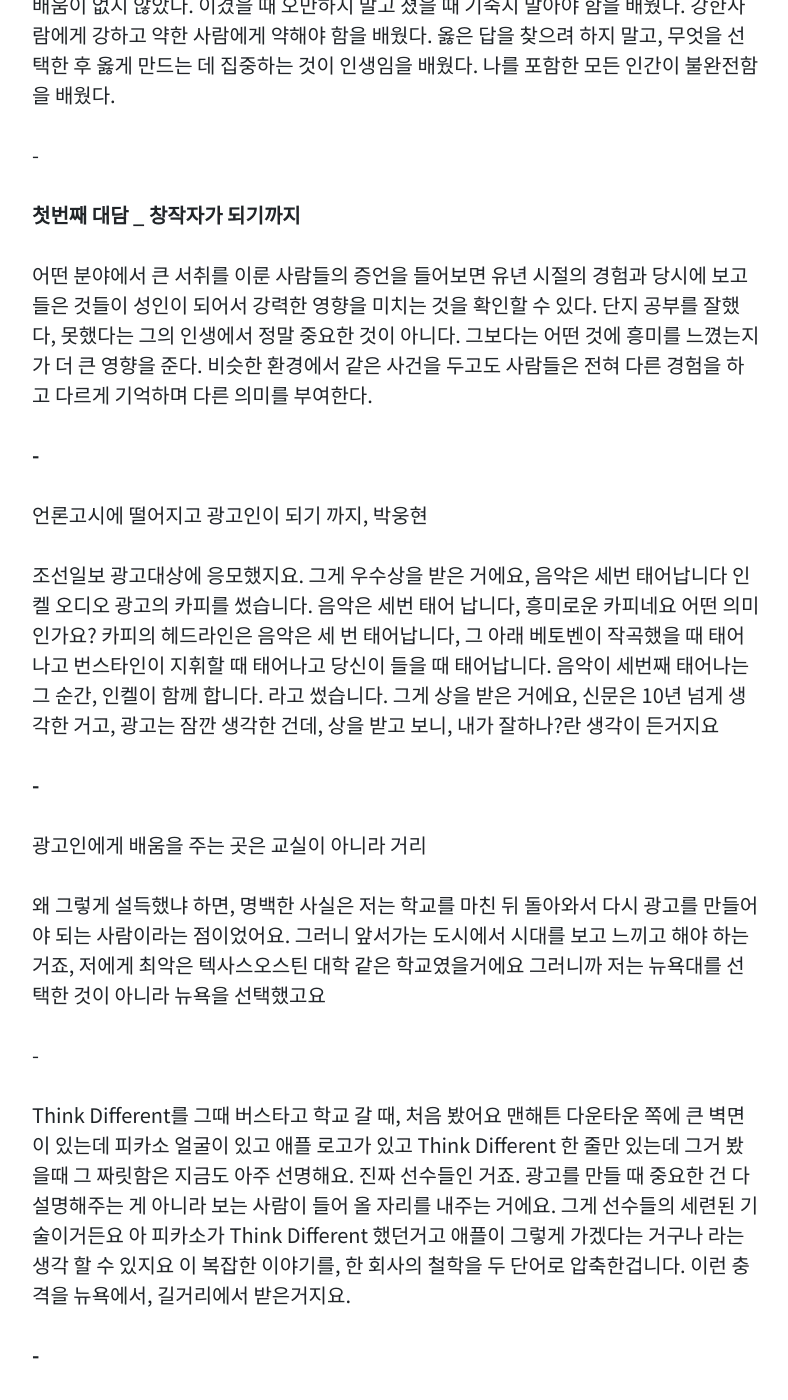
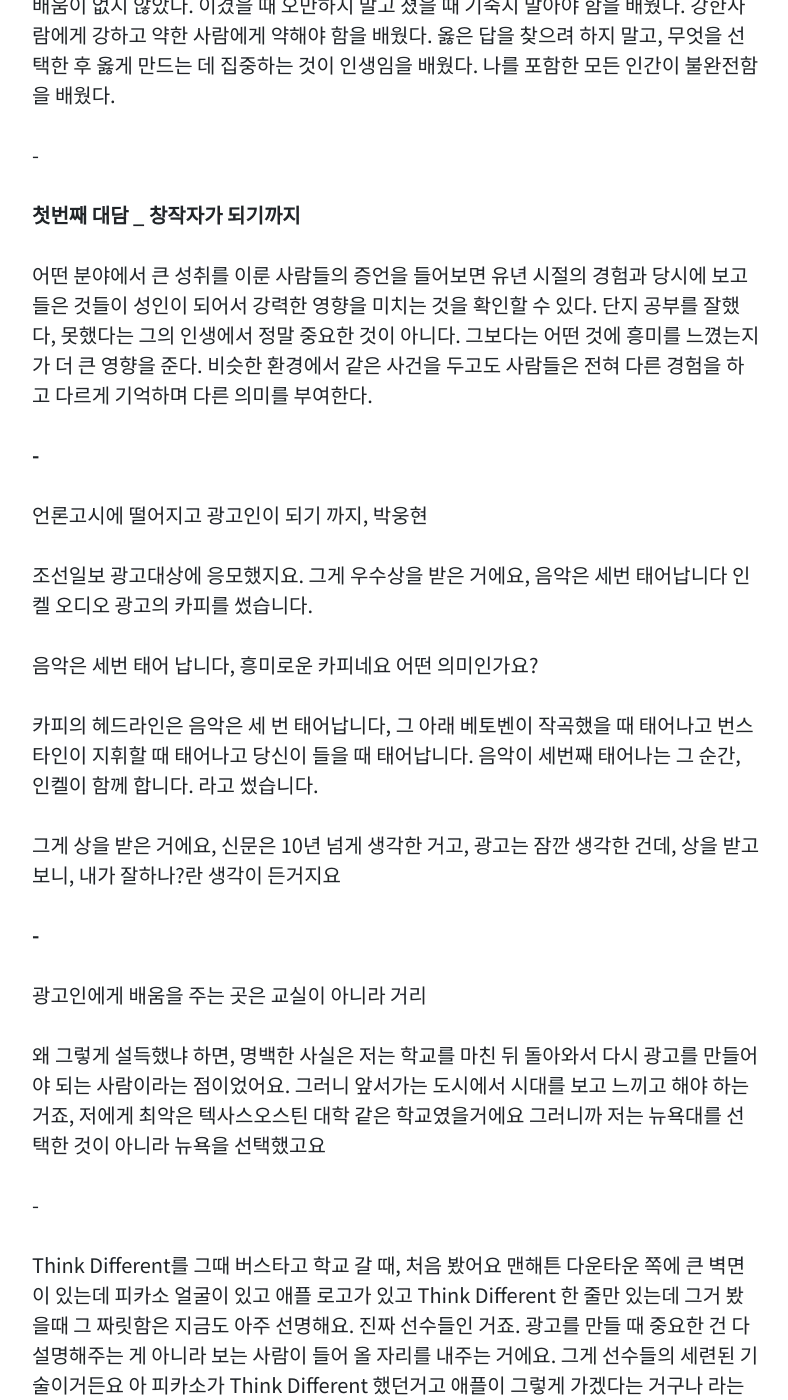
Before and after one commit to dndus1518/marketerview, a Jekyll site: the page built from _posts/2020-12-13-bookreview.md, in a window 1280 px wide and 1400 px high, scrolled down 930 px. Shown: the whole window, without its empty margins (243-1031 px from the left). Built offline with Jekyll 4.4.1, drawn with Linux system fonts in a browser that asks for light colours; comment, search, counter and statistics services are not loaded; some of the changed text lies outside the part shown.

Commit message:
Update 2020-12-13-bookreview.md

```diff
--- a/_posts/2020-12-13-bookreview.md
+++ b/_posts/2020-12-13-bookreview.md
@@ -37,14 +37,19 @@ description: 광고인 박웅현과 디자이너 오영식의 창작에 관한
 
 :
 
-어떤 분야에서 큰 서취를 이룬 사람들의 증언을 들어보면 유년 시절의 경험과 당시에 보고 들은 것들이 성인이 되어서 강력한 영향을 미치는 것을 확인할 수 있다. 단지 공부를 잘했다, 못했다는 그의 인생에서 정말 중요한 것이 아니다. 그보다는 어떤 것에 흥미를 느꼈는지가 더 큰 영향을 준다. 비슷한 환경에서 같은 사건을 두고도 사람들은 전혀 다른 경험을 하고 다르게 기억하며 다른 의미를 부여한다.
+어떤 분야에서 큰 성취를 이룬 사람들의 증언을 들어보면 유년 시절의 경험과 당시에 보고 들은 것들이 성인이 되어서 강력한 영향을 미치는 것을 확인할 수 있다. 단지 공부를 잘했다, 못했다는 그의 인생에서 정말 중요한 것이 아니다. 그보다는 어떤 것에 흥미를 느꼈는지가 더 큰 영향을 준다. 비슷한 환경에서 같은 사건을 두고도 사람들은 전혀 다른 경험을 하고 다르게 기억하며 다른 의미를 부여한다.
 
 -
 
 : 언론고시에 떨어지고 광고인이 되기 까지, 박웅현
 
-조선일보 광고대상에 응모했지요. 그게 우수상을 받은 거에요, 음악은 세번 태어납니다 인켈 오디오 광고의 카피를 썼습니다. 음악은 세번 태어 납니다, 흥미로운 카피네요 어떤 의미인가요?
-카피의 헤드라인은 음악은 세 번 태어납니다, 그 아래 베토벤이 작곡했을 때 태어나고 번스타인이 지휘할 때 태어나고 당신이 들을 때 태어납니다. 음악이 세번째 태어나는 그 순간, 인켈이 함께 합니다. 라고 썼습니다. 그게 상을 받은 거에요, 신문은 10년 넘게 생각한 거고, 광고는 잠깐 생각한 건데, 상을 받고 보니, 내가 잘하나?란 생각이 든거지요
+조선일보 광고대상에 응모했지요. 그게 우수상을 받은 거에요, 음악은 세번 태어납니다 인켈 오디오 광고의 카피를 썼습니다.
+
+음악은 세번 태어 납니다, 흥미로운 카피네요 어떤 의미인가요?
+
+카피의 헤드라인은 음악은 세 번 태어납니다, 그 아래 베토벤이 작곡했을 때 태어나고 번스타인이 지휘할 때 태어나고 당신이 들을 때 태어납니다. 음악이 세번째 태어나는 그 순간, 인켈이 함께 합니다. 라고 썼습니다.
+
+그게 상을 받은 거에요, 신문은 10년 넘게 생각한 거고, 광고는 잠깐 생각한 건데, 상을 받고 보니, 내가 잘하나?란 생각이 든거지요
 
 -
 
```
Also changed, not shown: other parts of _posts/2020-12-13-bookreview.md (+1 -1 lines).
